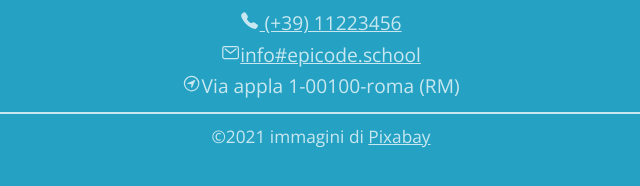
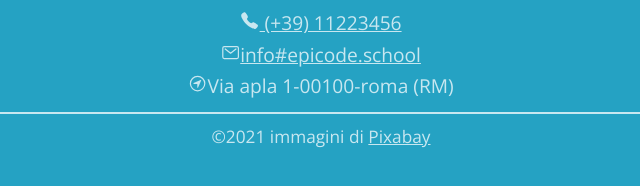
Before and after one commit to DavideB1997/lunedi30, a plain HTML site: page index.html in a window 1280 px wide. Shown: the part 5294-5480 px from the top of the page, 319-959 px from the left. Drawn offline with nearby package versions, Linux system fonts and the light colour scheme.

Commit message:
Primo approccio e github

```diff
--- a/index.html
+++ b/index.html
@@ -90,7 +90,7 @@
       <ul>
         <li><ion-icon name="call"></ion-icon><a href="tel:+39 11223456"> (+39) 11223456</a></li>
         <li><ion-icon name="mail-outline"></ion-icon><a href="mailto:info#epicode.school">info#epicode.school</a></li>
-        <li><ion-icon name="navigate-circle-outline"></ion-icon>Via appla 1-00100-roma (RM)</li>
+        <li><ion-icon name="navigate-circle-outline"></ion-icon>Via apla 1-00100-roma (RM)</li>
       </ul>
     </nav>
 
```
